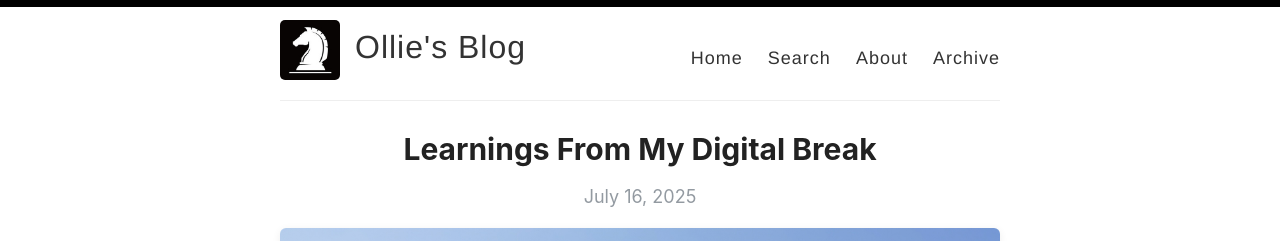
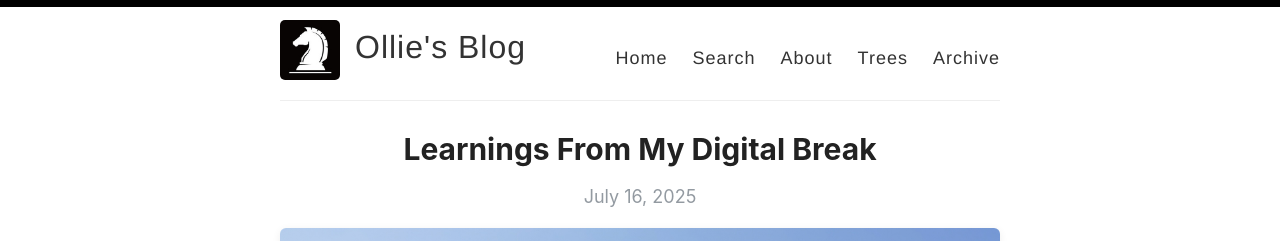
Before and after one commit to oksmith/oksmith.github.io, a Jekyll site: the page built from index.html, in a window 1280 px wide. Shown: the top 241 px of the page. Built offline with Jekyll 4.4.1, drawn with Linux system fonts in a browser that asks for light colours; the list of posts is cut into pages by our own code.

Commit message:
Add blog post 2026-06-13

```diff
--- a/_layouts/default.html
+++ b/_layouts/default.html
@@ -49,6 +49,7 @@
               <a href="{{ site.baseurl }}/">Home</a>
               <a href="{{ site.baseurl }}/search">Search</a>
               <a href="{{ site.baseurl }}/about">About</a>
+              <a href="{{ site.baseurl }}/burgess-park/">Trees</a>
               <a href="{{ site.baseurl }}/archive">Archive</a>
             </nav>
           </header>
@@ -56,8 +57,10 @@
       </div>
 
       <div class="wrapper-main">
-        <div id="main" role="main" class="container">
-          {{ content }}
+        <div class="{% if page.wide_post %}wide-post{% endif %}">
+          <div id="main" role="main" class="container">
+            {{ content }}
+          </div>
         </div>
       </div>
 
--- a/assets/style.scss
+++ b/assets/style.scss
@@ -35,6 +35,10 @@ body {
   max-width: 740px;
   padding: 0 10px;
   width: 100%;
+}
+
+.wide-post .container {
+  max-width: 890px;
 }
 
 h1, h2, h3, h4, h5, h6 {
```
Also changed, not shown: 1 other file.
